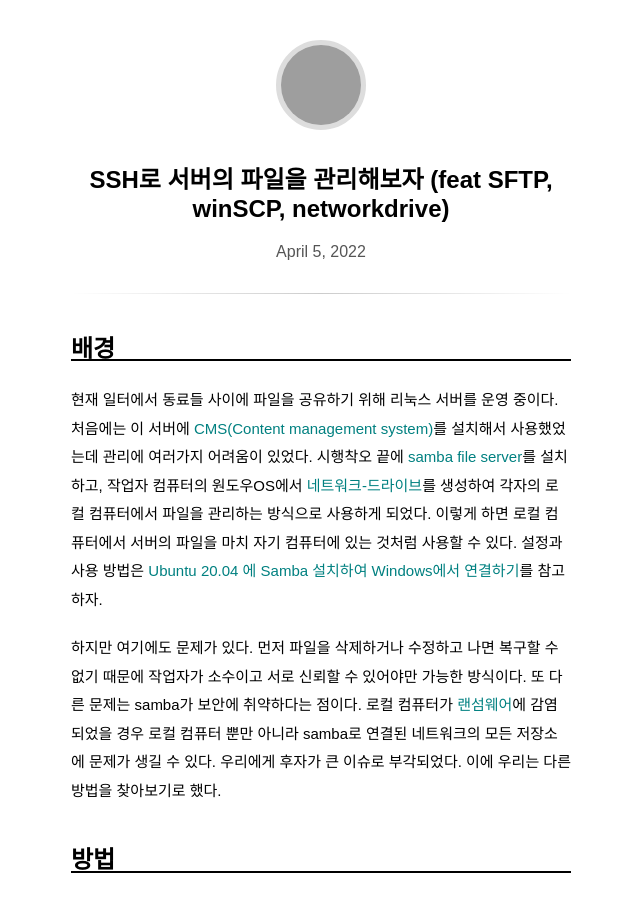
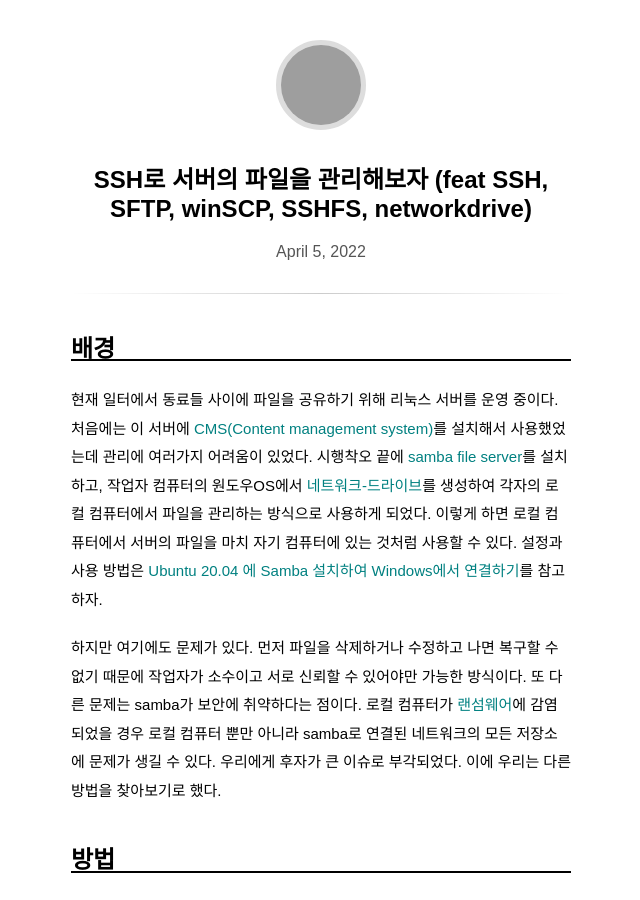
Before and after one commit to pinedance/blog, a Jekyll site: the page built from _posts/2022/01-06/2022-04-05-file-ssh-sftp-winscp-networkdrive.md, in a window 1280 px wide and 900 px high, cut to the strip 0-900 px from the top of the window. Shown: the whole strip, without its empty margins (319-959 px from the left). Built offline with Jekyll 4.4.1, drawn with Linux system fonts in a browser that asks for light colours; some web fonts are replaced; comment, search, counter and statistics services are not loaded; grey boxes are pictures that could not be loaded.

Commit message:
modified:   _posts/2022/01-06/2022-04-05-file-ssh-sftp-winscp-networkdrive.md

```diff
--- a/_posts/2022/01-06/2022-04-05-file-ssh-sftp-winscp-networkdrive.md
+++ b/_posts/2022/01-06/2022-04-05-file-ssh-sftp-winscp-networkdrive.md
@@ -1,8 +1,8 @@
 ---
 layout: post
-title:  "SSH로 서버의 파일을 관리해보자 (feat SFTP, winSCP, networkdrive)"
+title:  "SSH로 서버의 파일을 관리해보자 (feat SSH, SFTP, winSCP, SSHFS, networkdrive)"
 categories: [코딩삽질기]
-tags: ['SSH', 'SFTP', 'winSCP', 'networkdrive']
+tags: ['SSH', 'SFTP', 'winSCP', 'SSHFS', 'networkdrive']
 ---
 
 ## 배경
```
